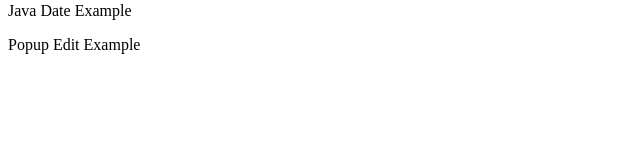
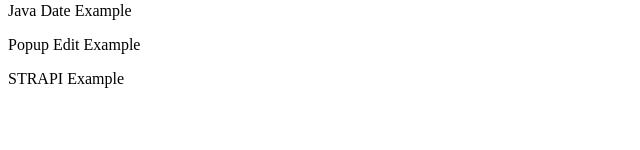
Before and after one commit to EnginKARATAS/angular-sandbox, an Angular app in the folder sandbox/: page / in a window 1280 px wide. Shown: the part 150-300 px from the top of the page, without its empty margins (0-640 px from the left). Built offline with nearby package versions, Linux system fonts and the light colour scheme.

Commit message:
stapi main.component.cs updated

```diff
--- a/sandbox/src/app/modules/main/main.component.html
+++ b/sandbox/src/app/modules/main/main.component.html
@@ -5,4 +5,5 @@
     <p>Javascript Dom Example</p>
     <p>Java Date Example</p>
     <p>Popup Edit Example</p>
+    <p>STRAPI Example</p>
 </div>
```
